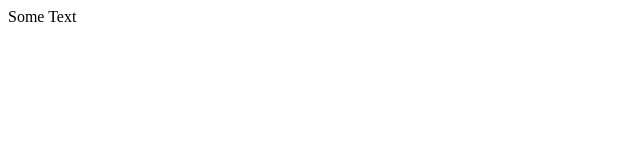
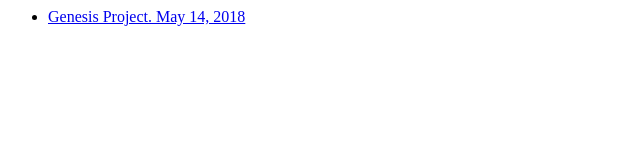
Before and after one commit to Anna-Paula/presentations, a plain HTML site: page index.html in a window 1280 px wide. Shown: the whole page, without its empty margins (0-640 px from the left). Drawn offline with Linux system fonts and the light colour scheme.

Commit message:
Added links to May 14 presentation.

```diff
--- a/index.html
+++ b/index.html
@@ -1 +1,12 @@
-<html><body>Some Text</body></html>
+<html>
+<head>
+	<title>List of Recent Presentations</title>
+</head>
+<body>
+<div>
+<ul>
+<li><a href="https://anna.loshernandez.org/presentations/genesis-may-14">Genesis Project. May 14, 2018</a></li>
+</ul>
+</div>
+</body>
+</html>
```
